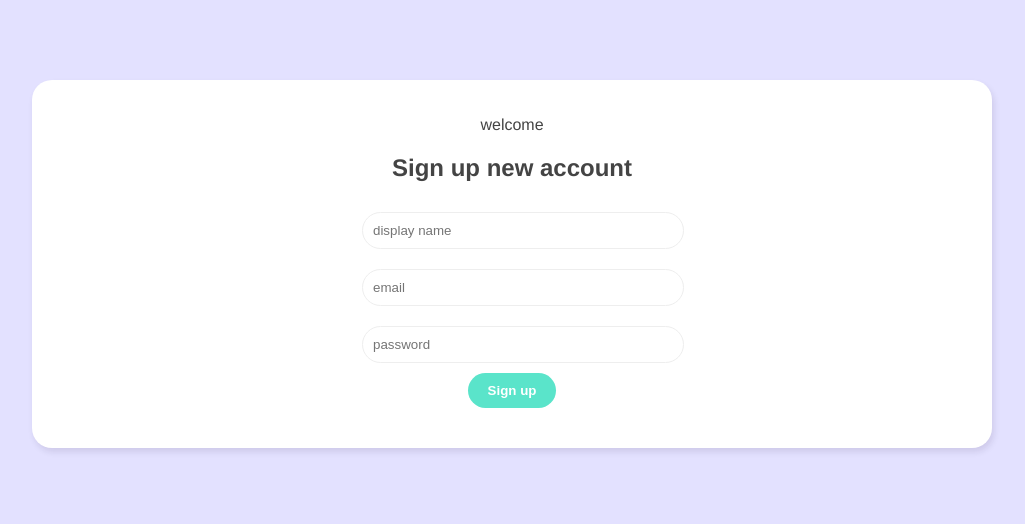
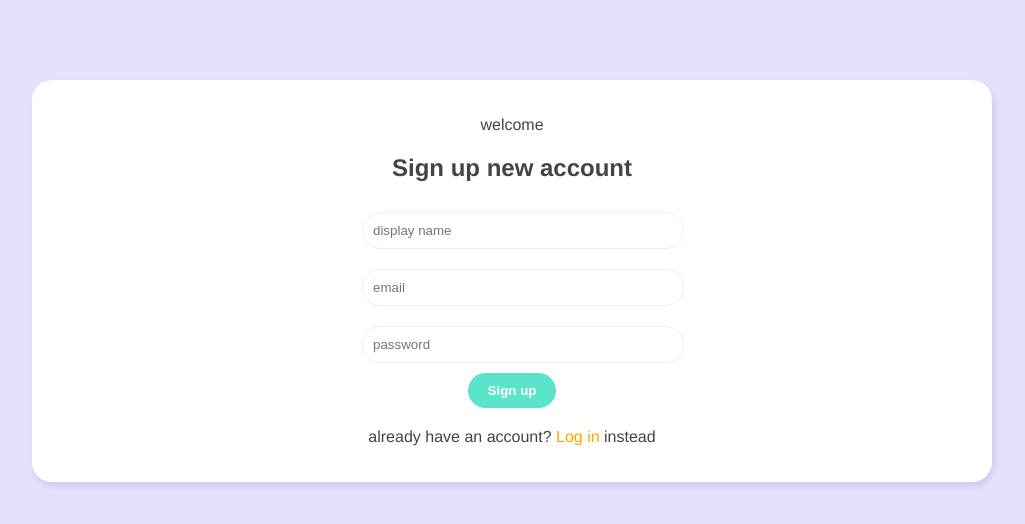
Before and after one commit to mikeqiu2011/live-chat, a Vue app: page / in a window 1280 px wide. Both pictures are taken after a click on the element "Sign up". Shown: the top 524 px of the page, without its empty margins (128-1153 px from the left). Built offline with nearby package versions, Linux system fonts and the light colour scheme.

Commit message:
add indicator for switch to login form

```diff
--- a/src/views/Welcome.vue
+++ b/src/views/Welcome.vue
@@ -4,6 +4,10 @@
     <div v-if="showSignup">
       <h2>Sign up new account</h2>
       <SignupForm />
+      <p>
+        already have an account?
+        <span @click="showSignup = false">Log in</span> instead
+      </p>
     </div>
     <div v-else>
       <h2>Login</h2>
```
